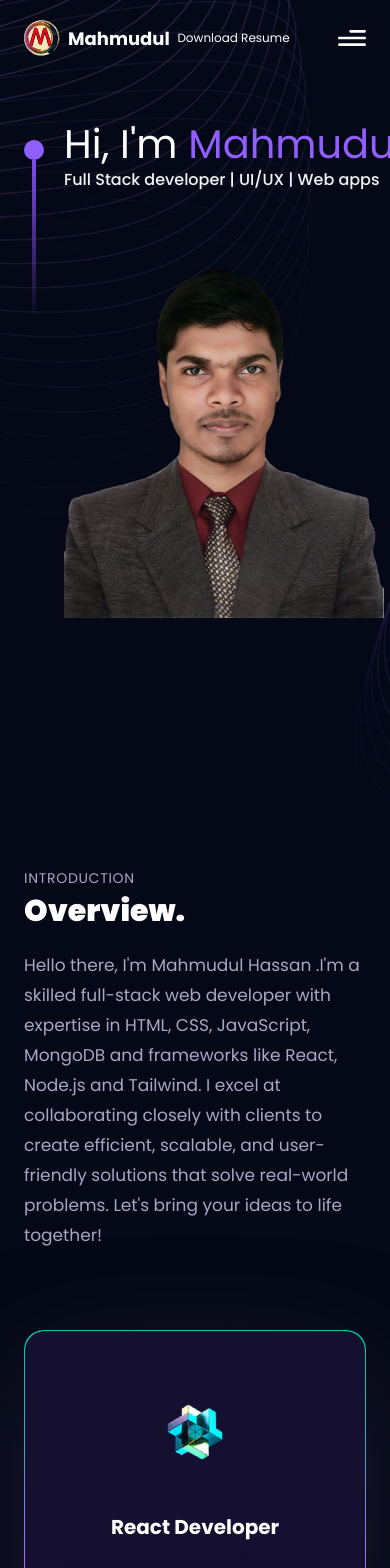
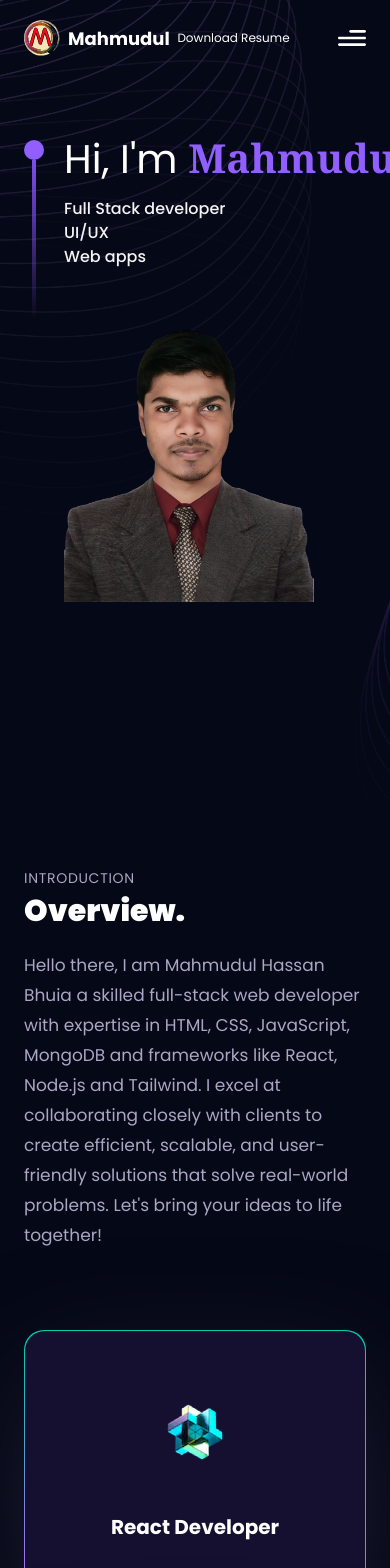
Before and after one commit to bhuiamh/Mahmudul-Hasan-Bhuia---Web-Development-Portfolio, a React (Vite) app: page / in a window 390 px wide. Shown: the top 1568 px of the page. Built offline with nearby package versions, Linux system fonts and the light colour scheme.

Commit message:
Responsive problem fixed

```diff
--- a/src/components/About.jsx
+++ b/src/components/About.jsx
@@ -42,11 +42,12 @@ const About = () => {
         variants={fadeIn("", "", 0.1, 1)}
         className="mt-4 text-secondary text-[17px] max-w-3xl leading-[30px] "
       >
-        Hello there, I'm Mahmudul Hassan .I'm a skilled full-stack web developer
-        with expertise in HTML, CSS, JavaScript, MongoDB and frameworks like
-        React, Node.js and Tailwind. I excel at collaborating closely with
-        clients to create efficient, scalable, and user-friendly solutions that
-        solve real-world problems. Let's bring your ideas to life together!
+        Hello there, I am Mahmudul Hassan Bhuia a skilled full-stack web
+        developer with expertise in HTML, CSS, JavaScript, MongoDB and
+        frameworks like React, Node.js and Tailwind. I excel at collaborating
+        closely with clients to create efficient, scalable, and user-friendly
+        solutions that solve real-world problems. Let's bring your ideas to life
+        together!
       </motion.p>
       <div className="mt-20 flex flex-wrap gap-10">
         {services.map((service, index) => (
--- a/src/components/Hero.jsx
+++ b/src/components/Hero.jsx
@@ -18,16 +18,27 @@ const Hero = () => {
 
         <div className=" flex-none md:flex">
           <div>
-            <h1 className={`md:${styles.heroHeadText} text-2xl text-white`}>
-              Hi, I'm <span className="text-[#915EFF]">Mahmudul</span>
+            <h1 className={`md:${styles.heroHeadText} text-[22px] text-white`}>
+              Hi, I'm{" "}
+              <span className="text-[#915EFF] font-semibold font-serif">
+                Mahmudul
+              </span>
             </h1>
             <p
-              className={`md:${styles.heroSubText} text-base mt-2 text-white-100`}
+              className={`md:${styles.heroSubText} text-base mt-2 text-white-100 md:flex`}
             >
-              Full Stack developer | UI/UX | Web apps
+              <h1>
+                Full Stack developer <span className="hidden md:inline">|</span>
+                &nbsp;
+              </h1>
+              <h1>
+                {" "}
+                UI/UX <span className="hidden md:inline">|</span>&nbsp;
+              </h1>
+              <h1> Web apps</h1>
             </p>
           </div>
-          <img className="max-w-xs md:max-w-xl" src={profilePicture} />
+          <img className="max-w-[250px] md:max-w-xl" src={profilePicture} />
         </div>
       </div>
 
```
Also changed, not shown: 4 other files (tests, documents, lock files or other folders).
